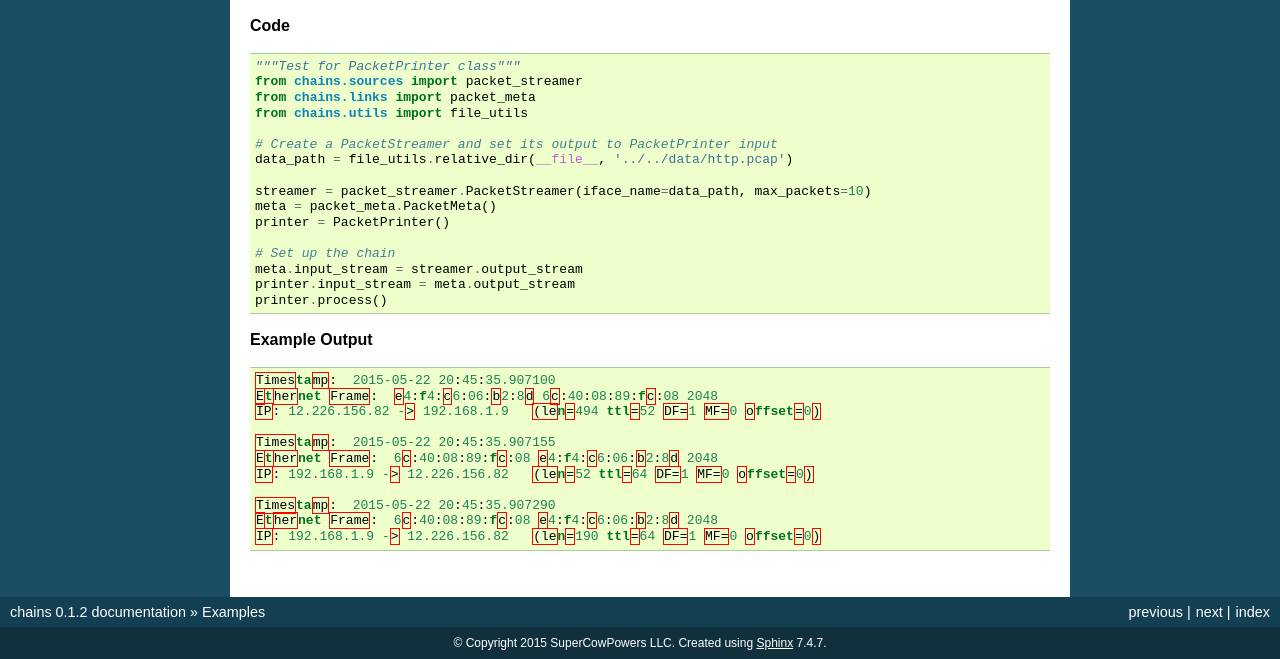
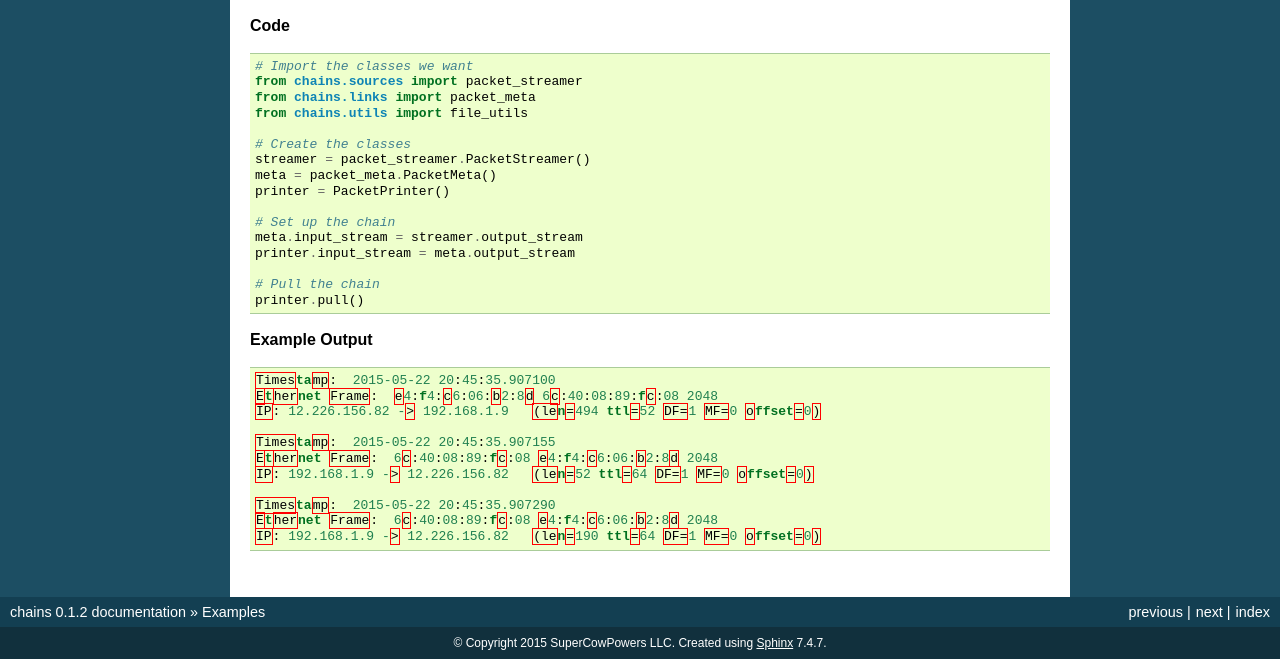
Before and after one commit to SuperCowPowers/chains, a Sphinx documentation site: the page built from docs/examples.rst, in a window 1280 px wide. Shown: the part 601-1260 px from the top of the page. Built offline with Sphinx 7.4.7, drawn with Linux system fonts in a browser that asks for light colours.

Commit message:
coverting process() to pull()

```diff
--- a/docs/examples.rst
+++ b/docs/examples.rst
@@ -20,22 +20,22 @@ source, a PacketMeta() link, and a PacketPrinter() sink. It links those together
 
 .. code-block:: python
 
-    """Test for PacketPrinter class"""
+    # Import the classes we want
     from chains.sources import packet_streamer
     from chains.links import packet_meta
     from chains.utils import file_utils
 
-    # Create a PacketStreamer and set its output to PacketPrinter input
-    data_path = file_utils.relative_dir(__file__, '../../data/http.pcap')
-
-    streamer = packet_streamer.PacketStreamer(iface_name=data_path, max_packets=10)
+    # Create the classes
+    streamer = packet_streamer.PacketStreamer()
     meta = packet_meta.PacketMeta()
     printer = PacketPrinter()
 
     # Set up the chain
     meta.input_stream = streamer.output_stream
     printer.input_stream = meta.output_stream
-    printer.process()
+
+    # Pull the chain
+    printer.pull()
 
 
 **Example Output**
```
Also changed, not shown: 2 other files.
